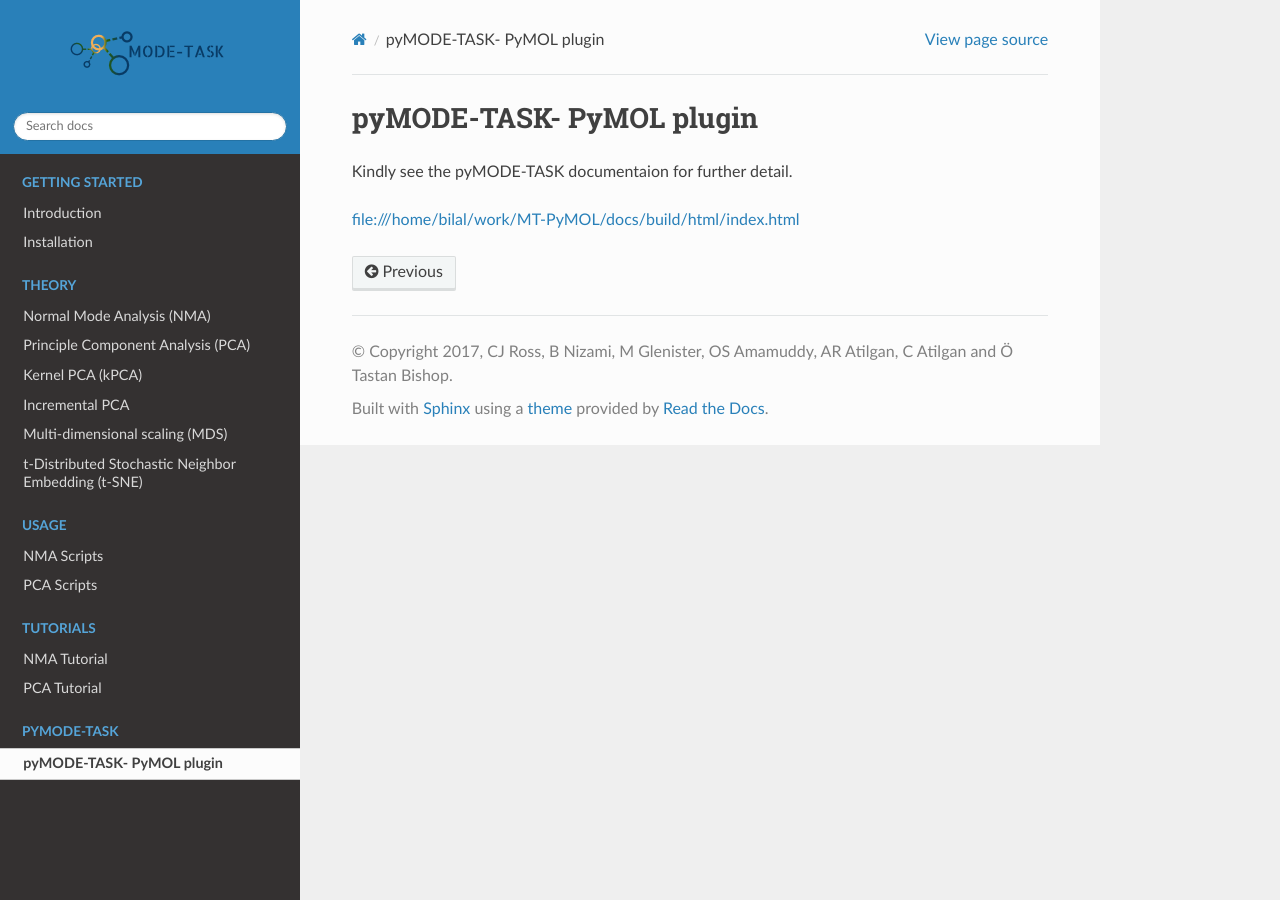
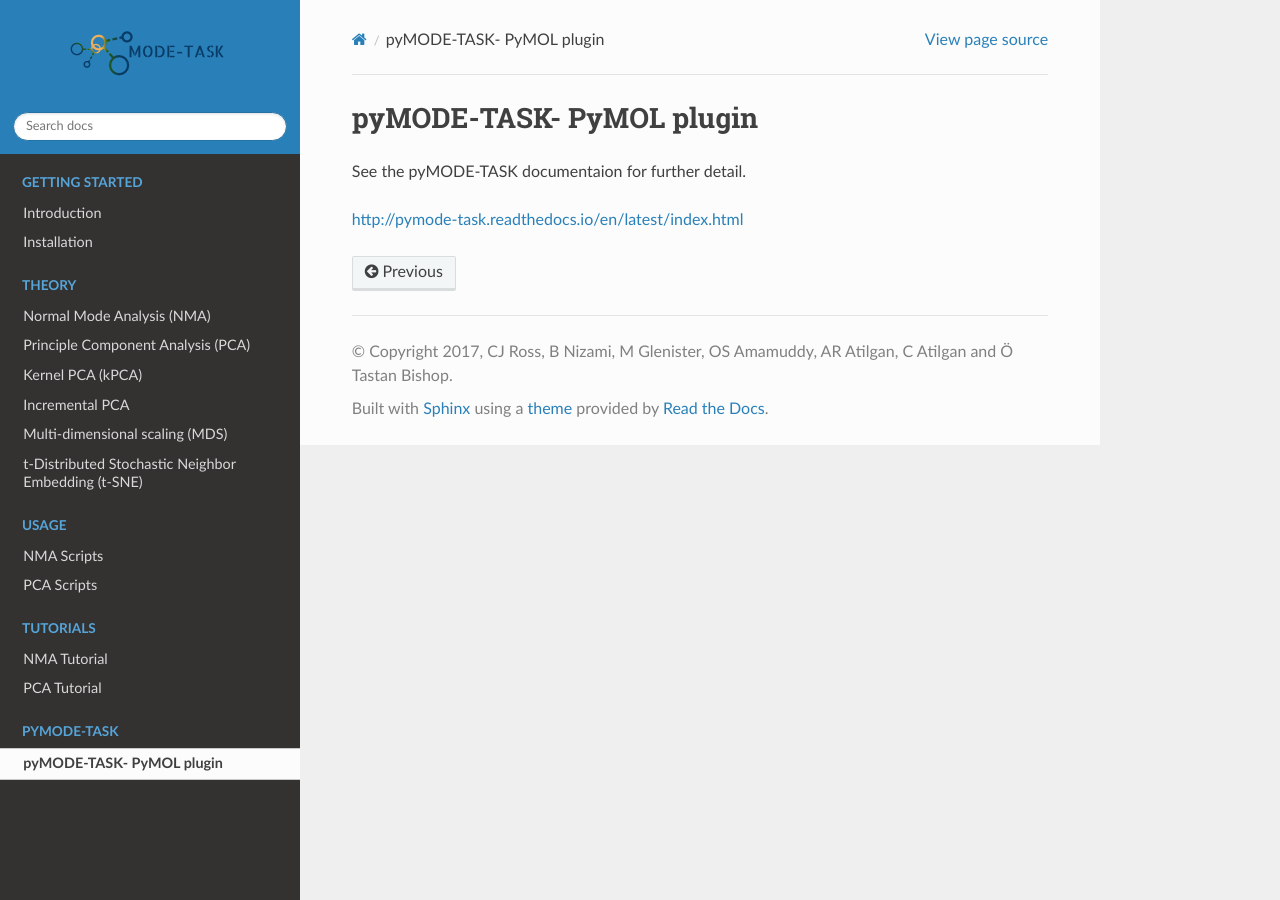
Before and after one commit to RUBi-ZA/MODE-TASK, a Sphinx documentation site: the page built from docs/source/pymol_plugin.rst, in a window 1280 px wide. Built offline with Sphinx 7.4.7 and the Read the Docs theme 2.0.0, drawn with Linux system fonts in a browser that asks for light colours.

Commit message:
Update pymol_plugin.rst

```diff
--- a/docs/source/pymol_plugin.rst
+++ b/docs/source/pymol_plugin.rst
@@ -1,6 +1,6 @@
 pyMODE-TASK- PyMOL plugin
 ========================================
 
-Kindly see the pyMODE-TASK documentaion for further detail.
+See the pyMODE-TASK documentaion for further detail.
 
-file:///home/bilal/work/MT-PyMOL/docs/build/html/index.html
+http://pymode-task.readthedocs.io/en/latest/index.html
```
